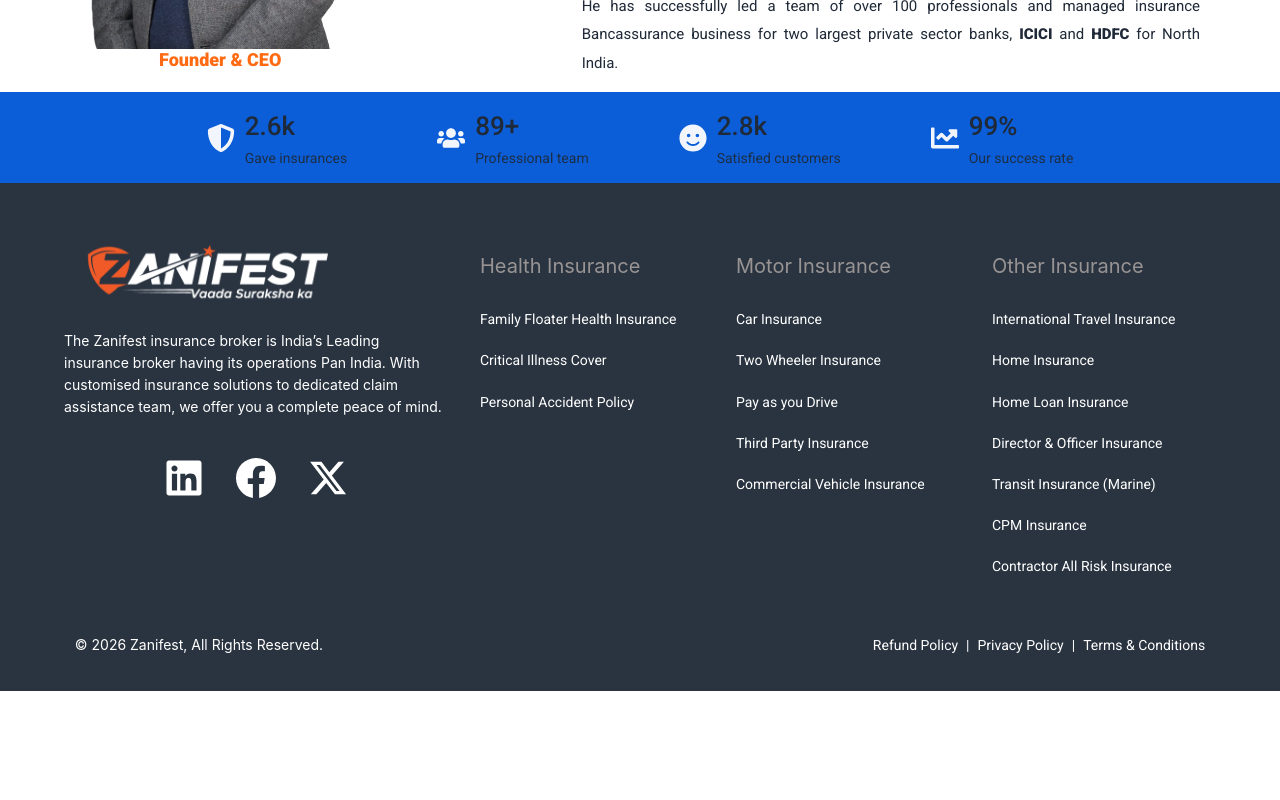
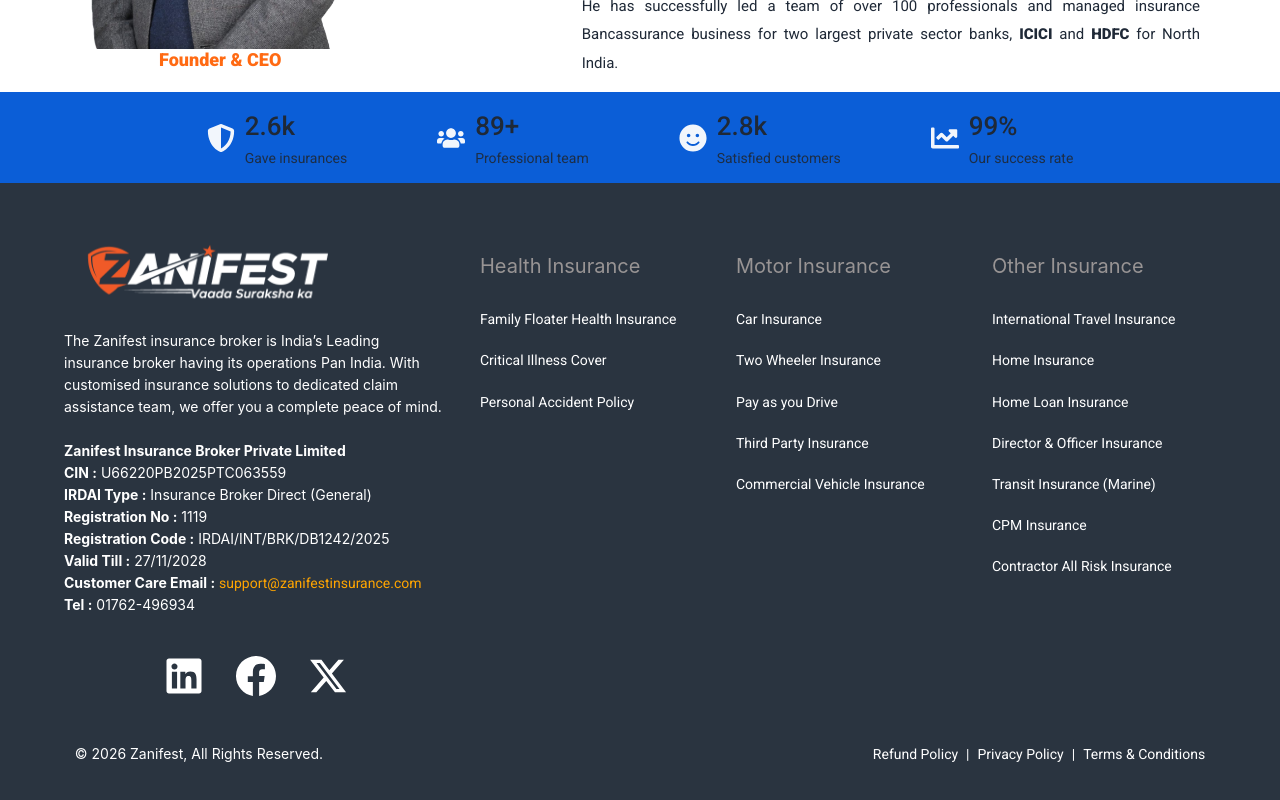
Before and after one commit to developerlyb-png/zanifest, a Next.js app: page /about in a window 1280 px wide. Shown: the part 2908-3708 px from the top of the page. Before the commit the page ends 3599 px from the top, so only its background shows below. Built offline with nearby package versions, Linux system fonts and the light colour scheme; no server answers.

Commit message:
footer changes

```diff
--- a/src/components/ui/Footer.tsx
+++ b/src/components/ui/Footer.tsx
@@ -61,6 +61,29 @@
             solutions to dedicated claim assistance team, we offer you a
             complete peace of mind.
           </div>
+<br />
+
+          {/* ✅ Structured Company Info (No layout change) */}
+          <div className={styles.desc}>
+            <strong>Zanifest Insurance Broker Private Limited</strong><br />
+            <strong>CIN :</strong> U66220PB2025PTC063559<br />
+            <strong>IRDAI Type :</strong> Insurance Broker Direct (General)<br />
+            <strong>Registration No :</strong> 1119<br />
+            <strong>Registration Code :</strong> IRDAI/INT/BRK/DB1242/2025<br />
+            <strong>Valid Till :</strong> 27/11/2028
+          </div>
+
+          <div className={styles.desc}>
+            <strong>Customer Care Email :</strong>{" "}
+            <a
+  href="mailto:support@zanifestinsurance.com"
+  style={{ color: "orange" }}
+>
+  support@zanifestinsurance.com
+</a>
+            <br />
+            <strong>Tel  :</strong> 01762-496934
+          </div>
 
           <div className={styles.icons}>
             <FaLinkedin size={40} />
```
